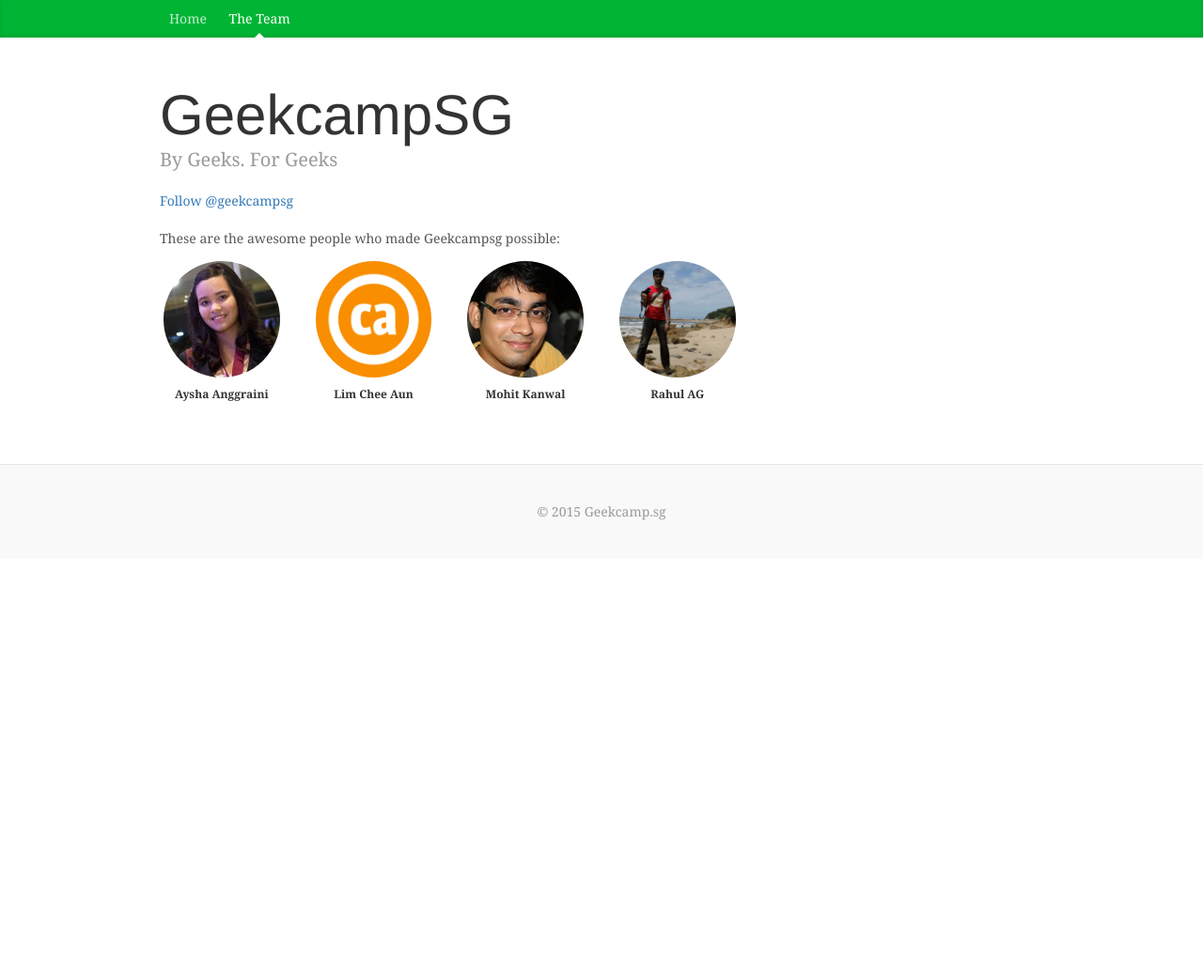
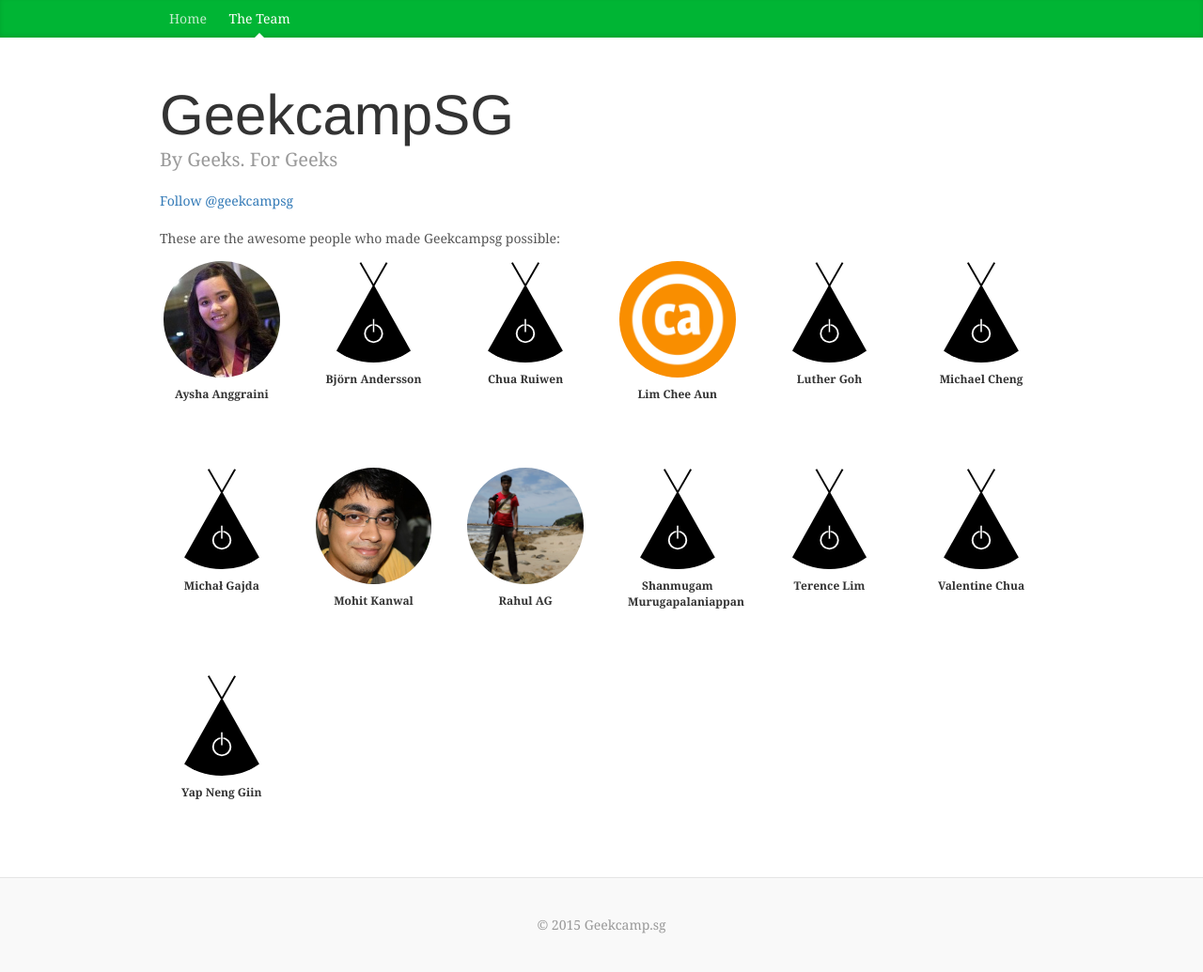
Before and after one commit to geekcampsg/website-2016, a Jekyll site: the page built from team.html, in a window 1280 px wide. Shown: the whole page at 94% size. Built offline with Jekyll 4.4.1, drawn with Linux system fonts in a browser that asks for light colours; nearby versions of some CDN libraries; library files that are not in the unit come from our copies; comment, search, counter and statistics services are not loaded; before the commit the page ends 900 px from its top, so only the background shows below that.

Commit message:
Add all remaining members.

```diff
--- a/_data/members.yml
+++ b/_data/members.yml
@@ -1,11 +1,38 @@
 - name: Aysha Anggraini
   image: aysha.jpg
 
+- name: Björn Andersson
+  image: logo-black.svg
+
+- name: Chua Ruiwen
+  image: logo-black.svg
+
 - name: Lim Chee Aun
   image: cheeaun.jpg
+
+- name: Luther Goh
+  image: logo-black.svg
+
+- name: Michael Cheng
+  image: logo-black.svg
+
+- name: Michał Gajda
+  image: logo-black.svg
 
 - name: Mohit Kanwal
   image: mohit.jpeg
 
 - name: Rahul AG
   image: rahul.png
+
+- name: Shanmugam Murugapalaniappan
+  image: logo-black.svg
+
+- name: Terence Lim
+  image: logo-black.svg
+
+- name: Valentine Chua
+  image: logo-black.svg
+
+- name: Yap Neng Giin
+  image: logo-black.svg
```
